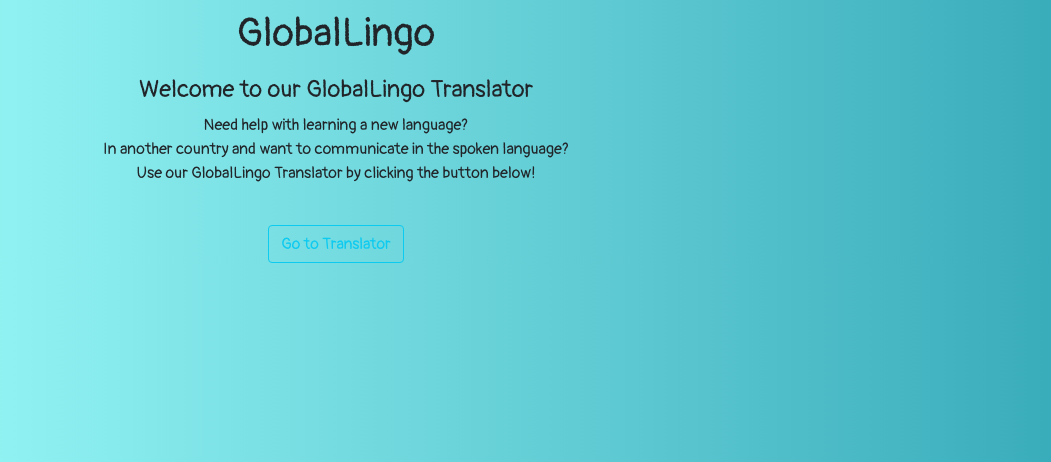
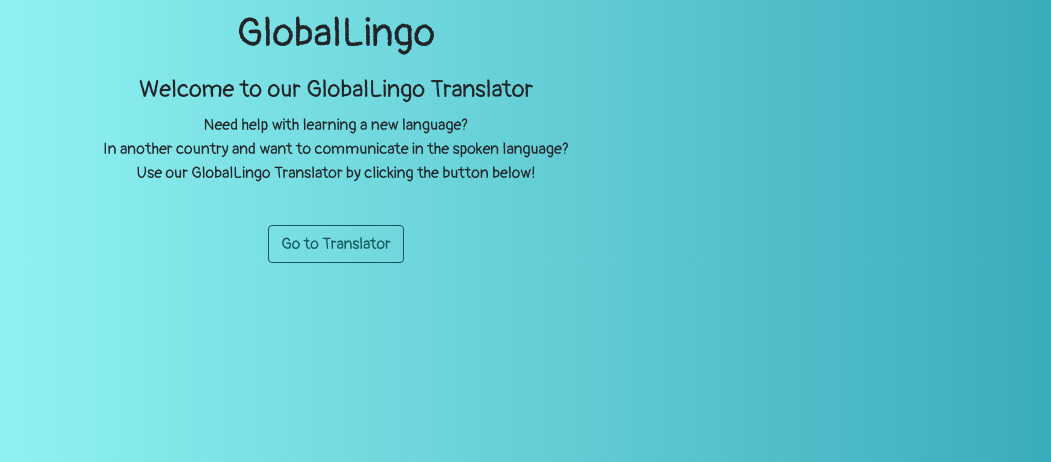
Before and after one commit to alyliann/GlobalLingo, a Flask app: page / in a window 1280 px wide. Shown: the top 462 px of the page, without its empty margins (114-1165 px from the left). Run offline with Flask 3, Linux system fonts and the light colour scheme.

Commit message:
Changed class of button

```diff
--- a/templates/home.html
+++ b/templates/home.html
@@ -16,6 +16,6 @@
     </br>
 </p>
 <div class="translate-button-container">
-    <a class="btn btn-outline-info" href=".{{ url_for('translator') }}">Go to Translator</a>
+    <a class="btn btn-outline-custom" href=".{{ url_for('translator') }}">Go to Translator</a>
 </div>
 {% endblock content %}
```
